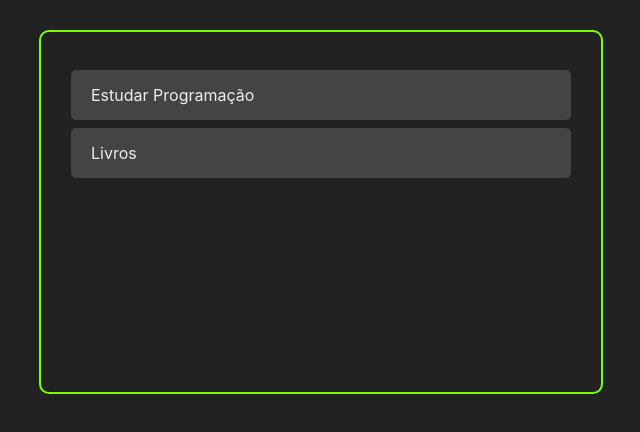
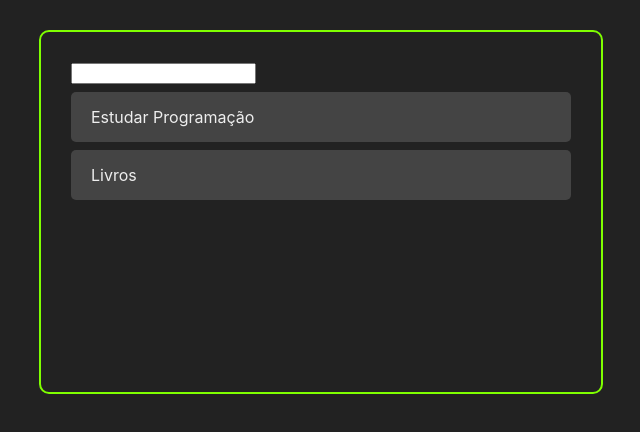
Before and after one commit to luna-alves-dev/ListaTarefasReact, a React (Create React App) app in the folder curso_react/: page / in a window 1280 px wide. Shown: the top 432 px of the page, without its empty margins (319-959 px from the left). Built offline with nearby package versions, Linux system fonts and the light colour scheme.

Commit message:
Adiconei o componente AddTask.js.

```diff
--- a/curso_react/src/App.js
+++ b/curso_react/src/App.js
@@ -2,6 +2,7 @@ import React, { useState } from 'react';
 
 import Tasks from './components/Tasks';
 import'./App.css';
+import AddTask from './components/AddTask';
 
 const App = () => {
  const [tasks, setTasks] = useState([
@@ -21,6 +22,7 @@ const App = () => {
   return (
    <>
      <div className="container">
+     <AddTask />
      <Tasks tasks= {tasks} />
      </div>
     </>
--- /dev/null
+++ b/curso_react/src/components/AddTask.js
@@ -0,0 +1,7 @@
+import React from "react";
+
+const AddTask = () => {
+  return <input type="text" />;
+}
+
+export default AddTask;
```
